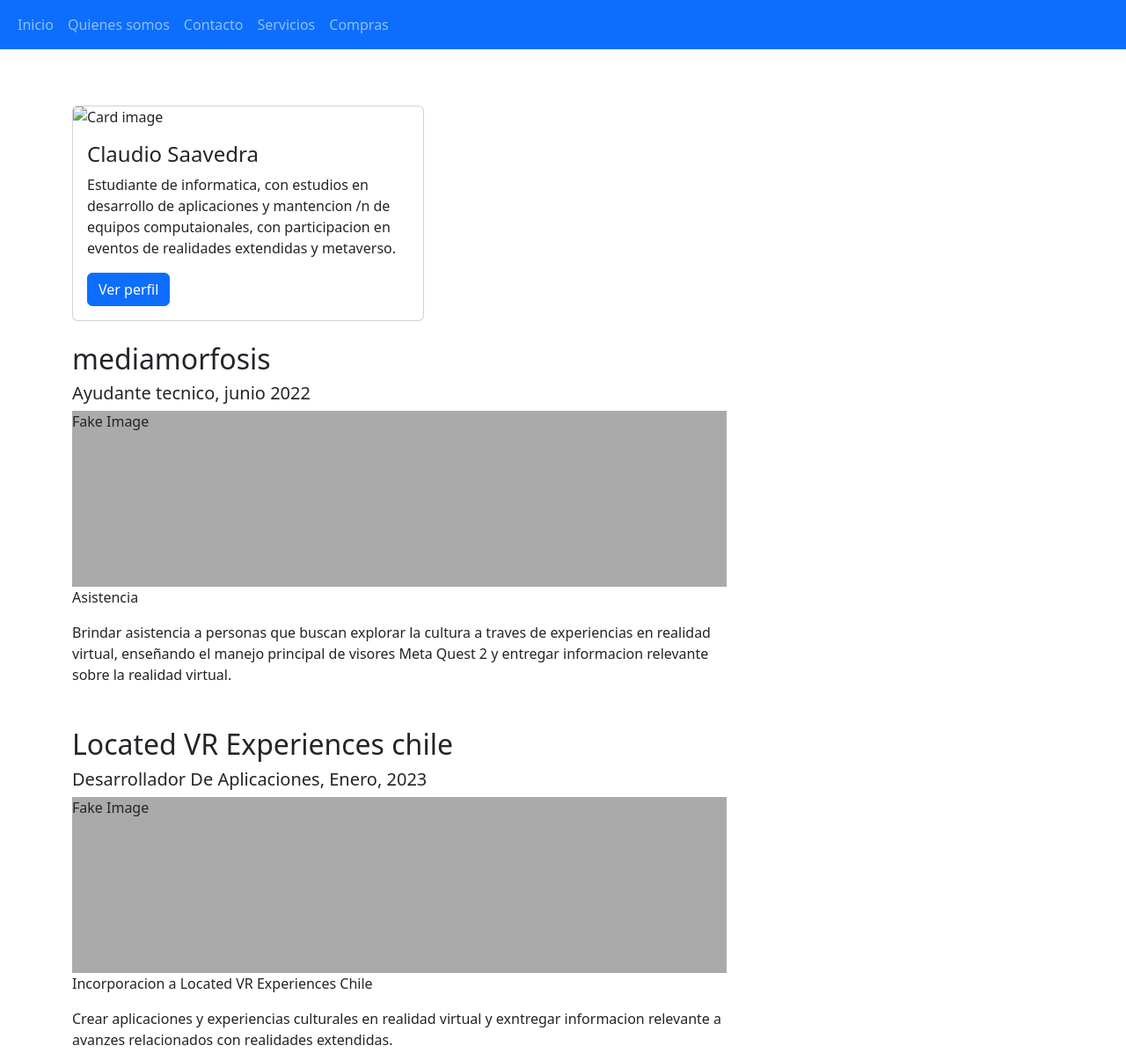
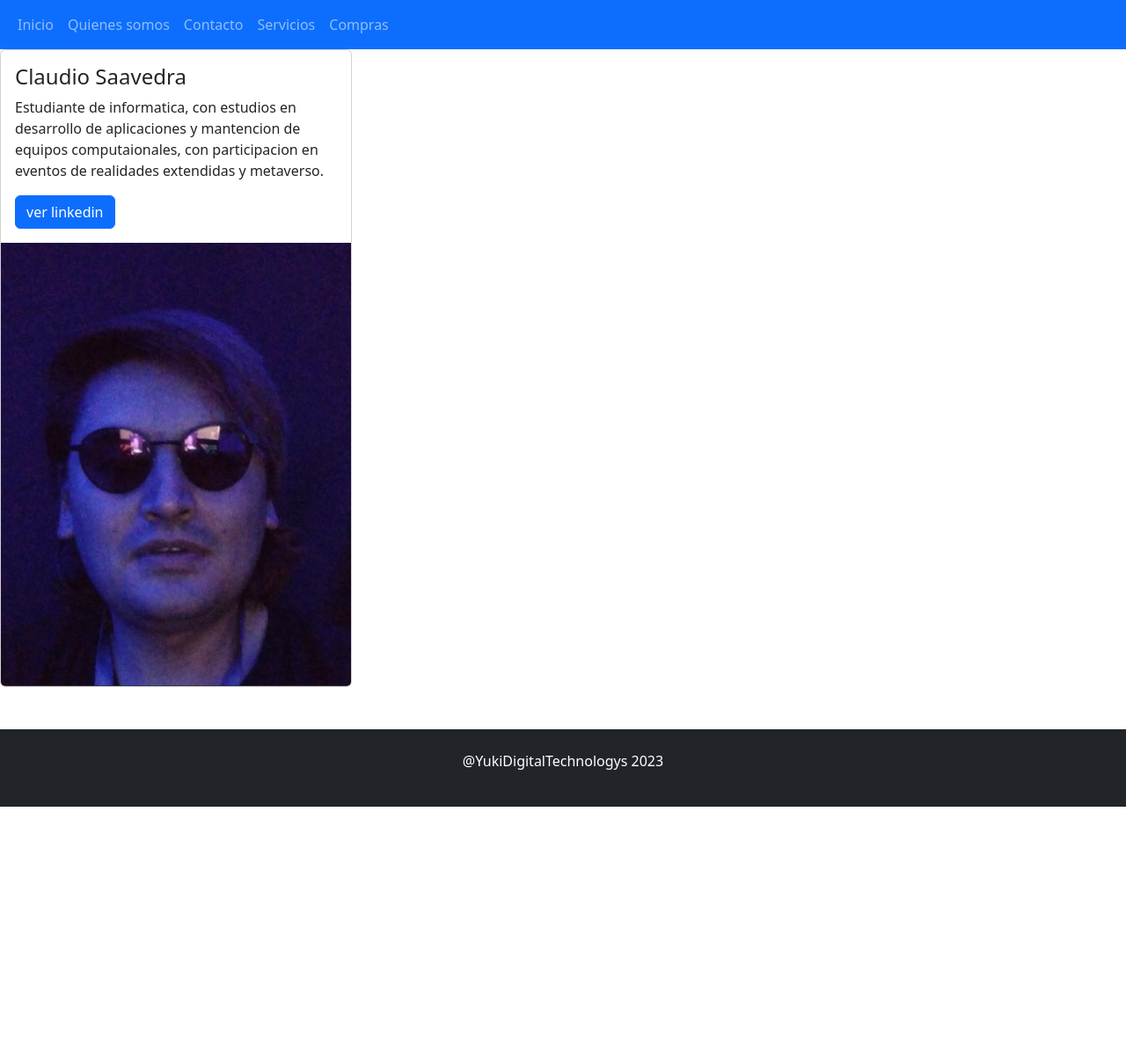
Before and after one commit to yukishirox/desarrolloWEB, a plain HTML site: page subpages/QuienesSomos.html in a window 1280 px wide. Shown: the top 1197 px of the page at 88% size. After the commit the page ends 917 px from the top, so only its background shows below. Drawn offline with nearby package versions, Linux system fonts and the light colour scheme.

Commit message:
cambios añadidos en el quienes somos y los footer añadidos

```diff
--- a/subpages/QuienesSomos.html
+++ b/subpages/QuienesSomos.html
@@ -5,6 +5,8 @@
   <meta charset="UTF-8">
   <meta http-equiv="X-UA-Compatible" content="IE=edge">
   <meta name="viewport" content="width=device-width, initial-scale=1.0">
+  <link href="https://cdn.jsdelivr.net/npm/bootstrap@5.2.3/dist/css/bootstrap.min.css" rel="stylesheet">
+  <script src="https://cdn.jsdelivr.net/npm/bootstrap@5.2.3/dist/js/bootstrap.bundle.min.js"></script>
   <link href="https://cdn.jsdelivr.net/npm/bootstrap@5.2.3/dist/css/bootstrap.min.css" rel="stylesheet">
   <script src="https://cdn.jsdelivr.net/npm/bootstrap@5.2.3/dist/js/bootstrap.bundle.min.js"></script>
   <link href="https://cdn.jsdelivr.net/npm/bootstrap@5.2.3/dist/css/bootstrap.min.css" rel="stylesheet">
@@ -51,37 +53,18 @@
     </nav>
   <!--Termino del menú de navegación-->
   <!--Aquí empieza el card-->
-  <div class="container mt-5"  width="260px">
-    <div class="row">
-      <div class="container mt-3">
   <div class="card" style="width:400px">
-              <img class="card-img-top" src="../bootstrap4/img_avatar1.png" alt="Card image" style="width:100%">
     <div class="card-body">
       <h4 class="card-title">Claudio Saavedra</h4>
-              <p class="card-text">Estudiante de informatica, con estudios en desarrollo de aplicaciones y mantencion /n
+      <p class="card-text">Estudiante de informatica, con estudios en desarrollo de aplicaciones y mantencion
         de equipos computaionales, con participacion en eventos de realidades extendidas y metaverso.</p>
-              <a href="#" class="btn btn-primary">Ver perfil</a>
+      <a href="https://www.linkedin.com/in/claudio-saavedra-lizana/" class="btn btn-primary">ver linkedin</a>
     </div>
+    <img class="card-img-bottom" src="../img/yuki.jpg" alt="Card image" style="width:100%">
   </div>
-      <br>
-      </div>
-      <hr class="d-sm-none">
-    </div>
-    <div class="col-sm-8">
-      <h2>mediamorfosis</h2>
-      <h5>Ayudante tecnico, junio 2022</h5>
-      <div class="fakeimg">Fake Image</div>
-        <p>Asistencia</p>
-        <p>Brindar asistencia a personas que buscan explorar la cultura a traves de experiencias en realidad virtual, enseñando el manejo principal de visores Meta Quest 2 y entregar informacion relevante sobre la realidad virtual.
-        </p>
-        <h2 class="mt-5">Located VR Experiences chile</h2>
-        <h5>Desarrollador De Aplicaciones, Enero, 2023</h5>
-        <div class="fakeimg">Fake Image</div>
-          <p>Incorporacion a Located VR Experiences Chile</p>
-          <p>Crear aplicaciones y experiencias culturales en realidad virtual y exntregar informacion relevante a avanzes relacionados con realidades extendidas.</p>
 </div>
   <div class="mt-5 p-4 bg-dark text-white text-center">
     <p>@YukiDigitalTechnologys 2023</p>
-  <!--Termino del card-->
+  </div>
 </body>
 </html>
```
Also changed, not shown: index.html (+3 -1 lines), subpages/Contacto.html (+3 -0 lines), subpages/Servicios.html (+3 -0 lines), subpages/compras.html (+3 -0 lines), img/experience.jpg (added), img/mediamprfosis.jpg (added), img/yuki.jpg (added). Lines whose indentation alone changed are shown as unchanged.
